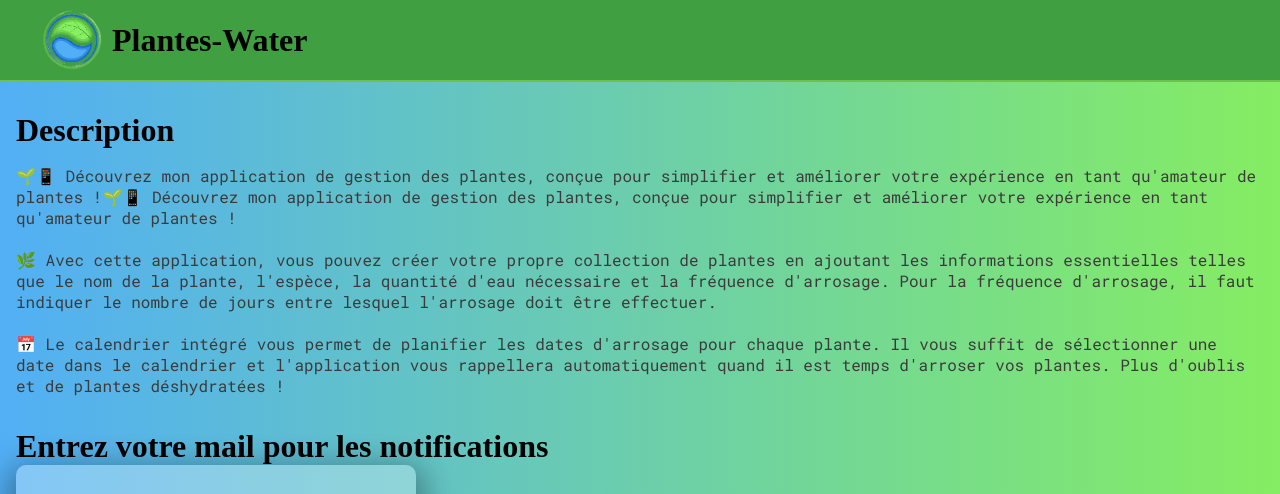
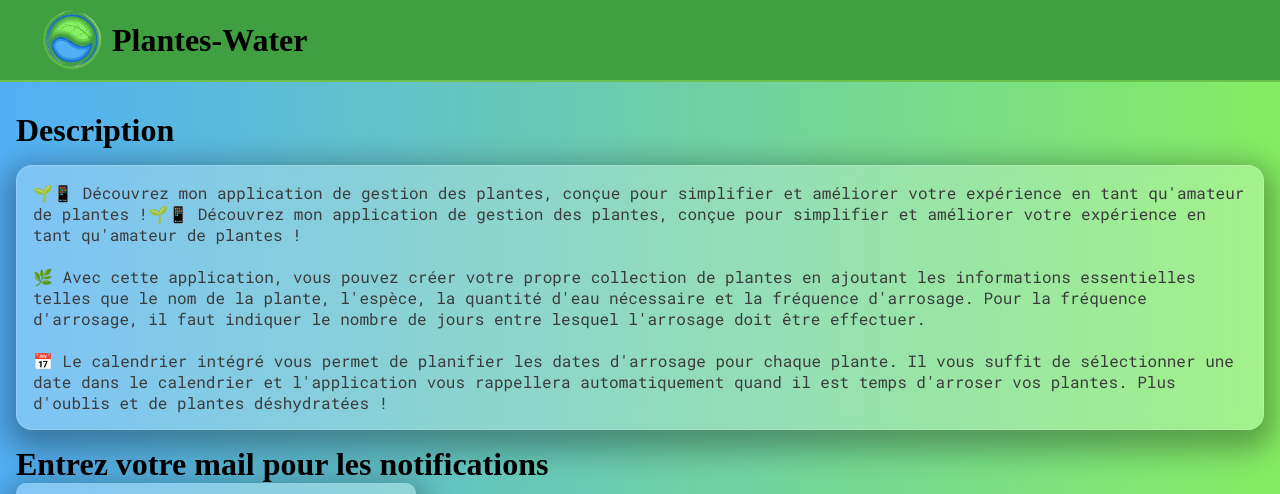
Before and after one commit to GuillaumeSere/plantes-water, a React (Create React App) app: page / in a window 1280 px wide. Shown: the top 494 px of the page. Built offline with nearby package versions, Linux system fonts and the light colour scheme; no server answers; a web font is replaced by a local one.

Commit message:
add button

```diff
--- a/src/App.css
+++ b/src/App.css
@@ -40,8 +40,9 @@
 .description{
     display: flex;
     flex-direction: column;
-   margin: 0rem 1rem 2rem 1rem;
+    margin: 0rem 1rem 2rem 1rem;
     padding-top: 7rem;
+    margin-bottom: 1rem;
 }
 .title-description{
     margin-bottom: 1rem;
@@ -50,6 +51,13 @@
 .intro{
     font-family: 'Roboto Mono', monospace;
     color: rgb(59, 59, 59);
+        background: rgba(255, 255, 255, 0.25);
+    box-shadow: 0 10px 30px 10px rgba(0, 0, 0, 0.322);
+    backdrop-filter: blur(8px);
+    -webkit-backdrop-filter: blur(8px);
+    padding: 1rem;
+    border-radius: 16px;
+    border: 1px solid rgba(255, 255, 255, 0.18);
 }
 .email-input{
    width: 300px;
--- a/src/components/PlantList.jsx
+++ b/src/components/PlantList.jsx
@@ -184,6 +184,19 @@ const PlantList = () => {
         }
     };
 
+    // Fonction pour mettre à jour la date d'arrosage d'une plante
+    const handleWateredToday = (index) => {
+        const updatedPlants = [...plants];
+        const today = new Date();
+        updatedPlants[index].startDate = today;
+        // Recalcule les prochaines dates d'arrosage
+        if (updatedPlants[index].waterFrequency) {
+            updatedPlants[index].wateringDates = generateWateringDates(today, updatedPlants[index].waterFrequency);
+        }
+        setPlants(updatedPlants);
+        savePlantsToLocalStorage(updatedPlants);
+    };
+
     return (
         <div className='container'>
             <h1>Entrez votre mail pour les notifications</h1>
@@ -244,7 +257,8 @@ const PlantList = () => {
                                 <div> <strong>Fréquence d'arrosage :</strong><span>{plant.waterFrequency}</span></div>
                                 {plant.image && <img src={plant.image} alt={plant.name} />}
                                 <strong>Date d'arrosage :</strong>
-                                <span>{plant.startDate ? plant.startDate.toLocaleDateString() : ''}</span>
+                                <span>{plant.startDate ? new Date(plant.startDate).toLocaleDateString() : ''}</span>
+                                <button onClick={() => handleWateredToday(index)} style={{marginRight: '8px'}}>Arrosée aujourd'hui</button>
                                 <button onClick={() => handleEditPlant(index)}>Modifier</button>
                                 <button className='btn-delete' onClick={() => handleDeletePlant(index)}>Supprimer</button>
                             </div>
```
